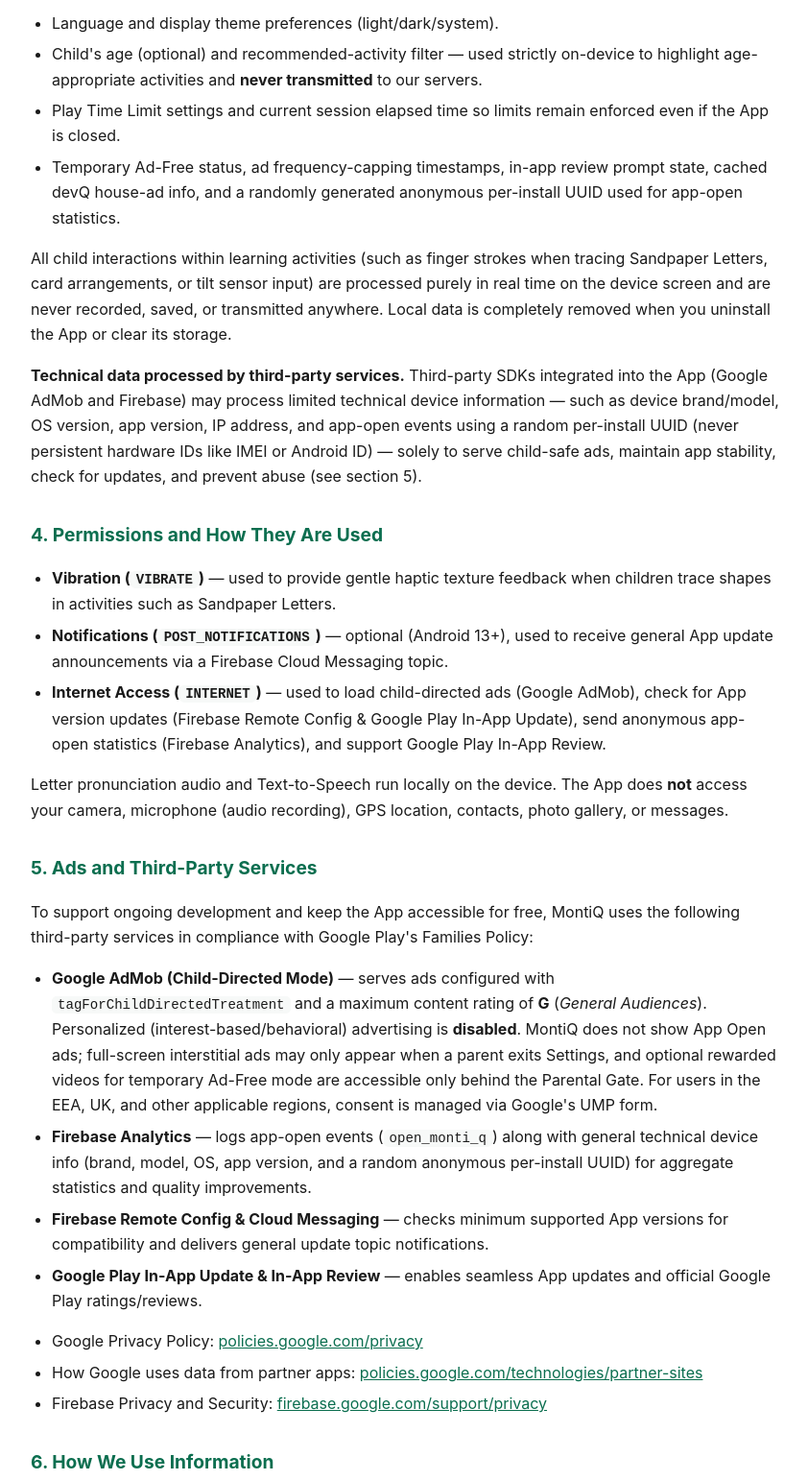
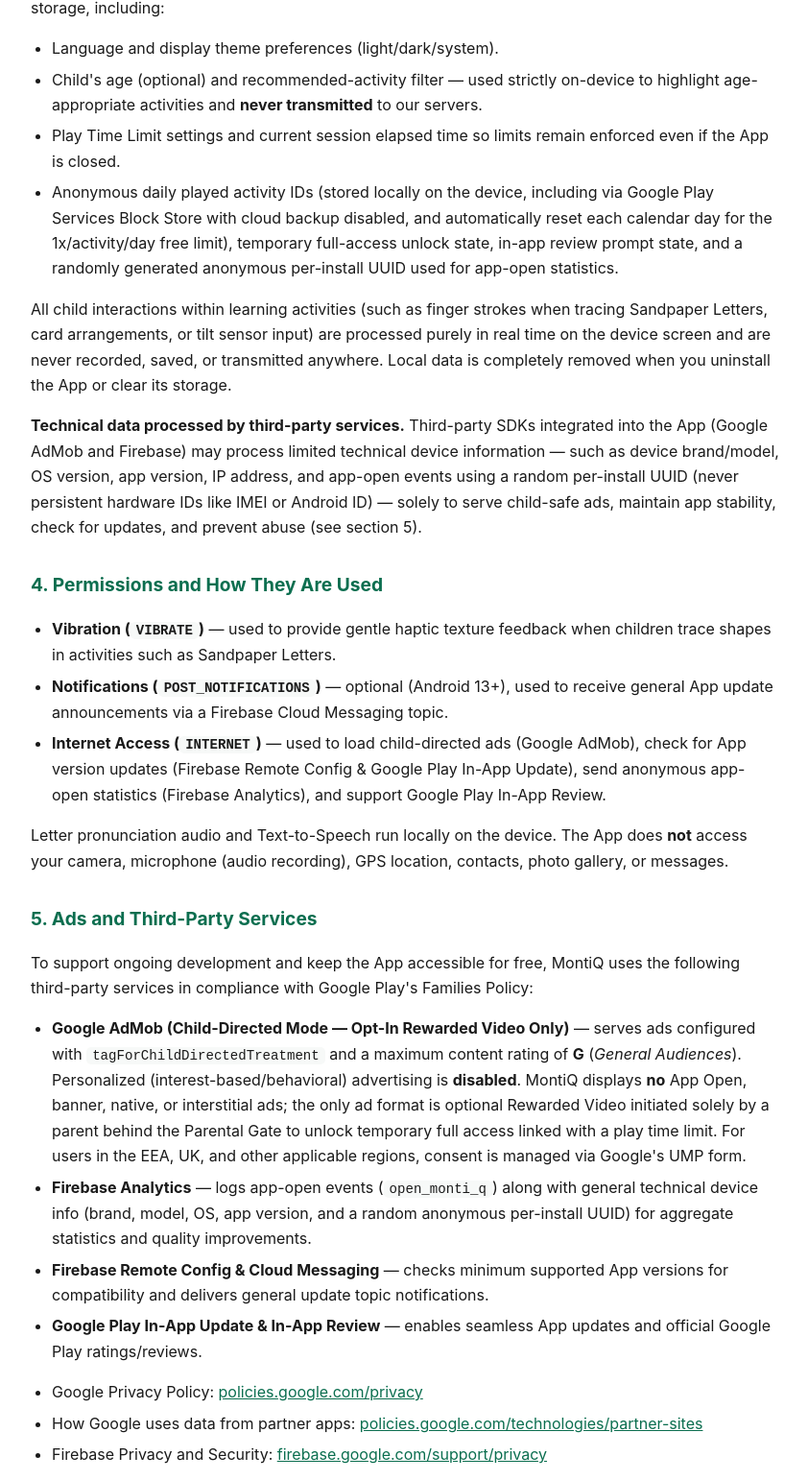
Before and after one commit to rizkijuliansyaham/montiq-privacy-policy, a plain HTML site: page index.html in a window 1280 px wide. Shown: the part 1026-2568 px from the top of the page at 96% size, without its empty margins (218-1060 px from the left). Drawn offline with Linux system fonts and the light colour scheme.

Commit message:
Update index.html

```diff
--- a/index.html
+++ b/index.html
@@ -91,7 +91,7 @@
         <li>Aplikasi tidak memerlukan akun atau login.</li>
         <li>Kami tidak meminta nama, email, nomor telepon, alamat, foto, maupun identitas pribadi lainnya.</li>
         <li>Iklan dari pihak ketiga (<strong>Google AdMob</strong>) dikonfigurasi dalam <strong>mode ramah anak (<em>child-directed</em>)</strong> dengan rating konten <strong>G</strong> tanpa personalisasi iklan berbasis minat (lihat bagian 5 &amp; 9).</li>
-        <li>Area Pengaturan, batas waktu bermain, tautan eksternal, dan opsi Bebas Iklan dilindungi oleh <strong>Gerbang Orang Tua (<em>Parental Gate</em>)</strong>.</li>
+        <li>Area Pengaturan, batas waktu bermain, tautan eksternal, dan buka kunci akses permainan dilindungi oleh <strong>Gerbang Orang Tua (<em>Parental Gate</em>)</strong>.</li>
         <li>Kami tidak menjual data pengguna dalam bentuk apa pun.</li>
       </ul>
 
@@ -102,7 +102,7 @@
         <li>Pilihan bahasa dan tema tampilan (terang/gelap/sistem).</li>
         <li>Usia anak (opsional) dan filter rekomendasi aktivitas — hanya digunakan secara lokal untuk menampilkan aktivitas yang sesuai usia dan <strong>tidak pernah dikirim</strong> ke server kami.</li>
         <li>Pengaturan batas waktu bermain (<em>Play Time Limit</em>) dan durasi sesi berjalan agar batas waktu tetap terjaga meski Aplikasi ditutup.</li>
-        <li>Status sementara Bebas Iklan, pengatur jeda frekuensi iklan, status permintaan ulasan, cache promo internal aplikasi devQ, serta pengenal acak anonim (UUID) per instalasi untuk statistik pembukaan aplikasi.</li>
+        <li>Daftar aktivitas anonim yang sudah dimainkan hari ini (disimpan secara lokal di perangkat, termasuk melalui Google Play Services Block Store tanpa backup cloud, dan direset otomatis setiap hari untuk kuota 1x/permainan/hari), status buka kunci akses sementara, status permintaan ulasan, serta pengenal acak anonim (UUID) per instalasi untuk statistik pembukaan aplikasi.</li>
       </ul>
       <p>Seluruh interaksi anak di dalam aktivitas belajar (seperti goresan jari saat menelusuri huruf di Huruf Amplas, susunan kartu, atau respons sensor kemiringan) hanya diproses secara <em>real-time</em> di layar perangkat dan tidak pernah direkam, disimpan, maupun dikirim ke mana pun. Data lokal akan terhapus seluruhnya saat Aplikasi di-uninstall atau datanya dibersihkan.</p>
       <p><strong>Data teknis yang diproses oleh layanan pihak ketiga.</strong> Layanan pihak ketiga yang digunakan Aplikasi (Google AdMob dan Firebase) dapat memproses informasi teknis perangkat secara terbatas — seperti merek/model perangkat, versi sistem operasi, versi aplikasi, alamat IP, dan event pembukaan aplikasi dengan UUID acak anonim (bukan IMEI atau Android ID persisten) — semata-mata untuk menayangkan iklan ramah anak, menjaga stabilitas, memeriksa pembaruan, dan mencegah penyalahgunaan (lihat bagian 5).</p>
@@ -118,7 +118,7 @@
       <h2>5. Iklan dan Layanan Pihak Ketiga</h2>
       <p>Untuk mendukung pengembangan dan pemeliharaan Aplikasi agar tetap dapat diakses secara gratis, MontiQ menggunakan layanan pihak ketiga yang mematuhi kebijakan keluarga Google Play:</p>
       <ul>
-        <li><strong>Google AdMob (Mode Ramah Anak)</strong> — menayangkan iklan dengan konfigurasi <code>tagForChildDirectedTreatment</code> dan rating konten maksimal <strong>G</strong> (<em>General Audiences</em>). Iklan yang dipersonalisasi (berbasis minat/perilaku) <strong>dinonaktifkan</strong>. MontiQ tidak menampilkan iklan pembuka aplikasi (<em>App Open</em>); iklan layar penuh (<em>interstitial</em>) hanya dapat muncul setelah orang tua keluar dari area Pengaturan, dan opsi tonton video untuk Bebas Iklan sementara hanya tersedia di balik Gerbang Orang Tua. Untuk pengguna di Wilayah Ekonomi Eropa (EEA), Inggris, dan wilayah lain yang mewajibkannya, persetujuan dikelola melalui formulir UMP Google.</li>
+        <li><strong>Google AdMob (Mode Ramah Anak — Hanya Rewarded Video Opsional)</strong> — menayangkan iklan dengan konfigurasi <code>tagForChildDirectedTreatment</code> dan rating konten maksimal <strong>G</strong> (<em>General Audiences</em>). Iklan yang dipersonalisasi (berbasis minat/perilaku) <strong>dinonaktifkan</strong>. MontiQ <strong>tidak</strong> menampilkan iklan pembuka aplikasi (<em>App Open</em>), <em>banner</em>, <em>native</em>, maupun <em>interstitial</em>; satu-satunya iklan adalah video berbonus (<em>Rewarded Video</em>) opsional yang hanya dapat dipicu oleh orang tua di balik Gerbang Orang Tua untuk membuka akses penuh semua permainan sesuai batas waktu bermain. Untuk pengguna di Wilayah Ekonomi Eropa (EEA), Inggris, dan wilayah lain yang mewajibkannya, persetujuan dikelola melalui formulir UMP Google.</li>
         <li><strong>Firebase Analytics</strong> — mencatat event pembukaan aplikasi (<code>open_monti_q</code>) beserta informasi teknis umum perangkat (merek, model, OS, versi aplikasi, dan UUID acak anonim per instalasi) untuk statistik anonim dan peningkatan kualitas Aplikasi.</li>
         <li><strong>Firebase Remote Config &amp; Cloud Messaging</strong> — memeriksa versi minimum aplikasi guna menjaga kompatibilitas serta mengirimkan notifikasi topik umum terkait pembaruan.</li>
         <li><strong>Google Play In-App Update &amp; In-App Review</strong> — memfasilitasi pembaruan aplikasi serta pemberian rating/ulasan langsung melalui layanan resmi Google Play.</li>
@@ -149,7 +149,7 @@
         <li>Kami tidak dengan sengaja mengumpulkan informasi pribadi yang dapat mengidentifikasi anak (seperti nama, email, foto, rekaman suara, lokasi akurat, atau nomor telepon).</li>
         <li>Pengaturan usia anak bersifat opsional, hanya disimpan secara lokal di perangkat untuk menyaring rekomendasi aktivitas, dan tidak pernah dikirim ke server mana pun.</li>
         <li>Semua permintaan iklan ke Google AdMob ditandai sebagai konten yang ditujukan untuk anak (<em>child-directed</em>) dengan rating konten <strong>G</strong> dan tanpa penargetan iklan berbasis perilaku.</li>
-        <li>Tautan eksternal, halaman Kebijakan Privasi, menu Pengaturan, dan opsi Bebas Iklan dipisahkan dari area bermain anak menggunakan <strong>Gerbang Orang Tua (<em>Parental Gate</em>)</strong>.</li>
+        <li>Tautan eksternal, halaman Kebijakan Privasi, menu Pengaturan, dan opsi buka kunci akses permainan (iklan reward) dipisahkan dari area bermain anak menggunakan <strong>Gerbang Orang Tua (<em>Parental Gate</em>)</strong>.</li>
       </ul>
       <p>Jika kamu adalah orang tua atau wali dan meyakini anakmu telah mengirimkan informasi pribadi kepada kami tanpa persetujuanmu, segera hubungi kami melalui email di bawah ini agar kami dapat menindaklanjutinya dengan cepat.</p>
 
@@ -174,7 +174,7 @@
         <li>The App does not require an account or login.</li>
         <li>We do not ask for your name, email, phone number, address, photos, or other personal identifiers.</li>
         <li>Third-party ads (<strong>Google AdMob</strong>) are configured in <strong>child-directed mode</strong> with a <strong>G</strong> content rating and no personalized/interest-based advertising (see sections 5 &amp; 9).</li>
-        <li>Settings, play time limits, external links, and Ad-Free options are protected behind a <strong>Parental Gate</strong>.</li>
+        <li>Settings, play time limits, external links, and full-access unlock options are protected behind a <strong>Parental Gate</strong>.</li>
         <li>We do not sell user data of any kind.</li>
       </ul>
 
@@ -185,7 +185,7 @@
         <li>Language and display theme preferences (light/dark/system).</li>
         <li>Child's age (optional) and recommended-activity filter — used strictly on-device to highlight age-appropriate activities and <strong>never transmitted</strong> to our servers.</li>
         <li>Play Time Limit settings and current session elapsed time so limits remain enforced even if the App is closed.</li>
-        <li>Temporary Ad-Free status, ad frequency-capping timestamps, in-app review prompt state, cached devQ house-ad info, and a randomly generated anonymous per-install UUID used for app-open statistics.</li>
+        <li>Anonymous daily played activity IDs (stored locally on the device, including via Google Play Services Block Store with cloud backup disabled, and automatically reset each calendar day for the 1x/activity/day free limit), temporary full-access unlock state, in-app review prompt state, and a randomly generated anonymous per-install UUID used for app-open statistics.</li>
       </ul>
       <p>All child interactions within learning activities (such as finger strokes when tracing Sandpaper Letters, card arrangements, or tilt sensor input) are processed purely in real time on the device screen and are never recorded, saved, or transmitted anywhere. Local data is completely removed when you uninstall the App or clear its storage.</p>
       <p><strong>Technical data processed by third-party services.</strong> Third-party SDKs integrated into the App (Google AdMob and Firebase) may process limited technical device information — such as device brand/model, OS version, app version, IP address, and app-open events using a random per-install UUID (never persistent hardware IDs like IMEI or Android ID) — solely to serve child-safe ads, maintain app stability, check for updates, and prevent abuse (see section 5).</p>
@@ -201,7 +201,7 @@
       <h2>5. Ads and Third-Party Services</h2>
       <p>To support ongoing development and keep the App accessible for free, MontiQ uses the following third-party services in compliance with Google Play's Families Policy:</p>
       <ul>
-        <li><strong>Google AdMob (Child-Directed Mode)</strong> — serves ads configured with <code>tagForChildDirectedTreatment</code> and a maximum content rating of <strong>G</strong> (<em>General Audiences</em>). Personalized (interest-based/behavioral) advertising is <strong>disabled</strong>. MontiQ does not show App Open ads; full-screen interstitial ads may only appear when a parent exits Settings, and optional rewarded videos for temporary Ad-Free mode are accessible only behind the Parental Gate. For users in the EEA, UK, and other applicable regions, consent is managed via Google's UMP form.</li>
+        <li><strong>Google AdMob (Child-Directed Mode — Opt-In Rewarded Video Only)</strong> — serves ads configured with <code>tagForChildDirectedTreatment</code> and a maximum content rating of <strong>G</strong> (<em>General Audiences</em>). Personalized (interest-based/behavioral) advertising is <strong>disabled</strong>. MontiQ displays <strong>no</strong> App Open, banner, native, or interstitial ads; the only ad format is optional Rewarded Video initiated solely by a parent behind the Parental Gate to unlock temporary full access linked with a play time limit. For users in the EEA, UK, and other applicable regions, consent is managed via Google's UMP form.</li>
         <li><strong>Firebase Analytics</strong> — logs app-open events (<code>open_monti_q</code>) along with general technical device info (brand, model, OS, app version, and a random anonymous per-install UUID) for aggregate statistics and quality improvements.</li>
         <li><strong>Firebase Remote Config &amp; Cloud Messaging</strong> — checks minimum supported App versions for compatibility and delivers general update topic notifications.</li>
         <li><strong>Google Play In-App Update &amp; In-App Review</strong> — enables seamless App updates and official Google Play ratings/reviews.</li>
@@ -232,7 +232,7 @@
         <li>We do not knowingly collect personally identifiable information from children (such as names, email addresses, photos, voice recordings, precise location, or phone numbers).</li>
         <li>The child's age setting is optional, stored strictly on-device to filter recommended activities, and never sent to any server.</li>
         <li>All Google AdMob ad requests are tagged as child-directed with a <strong>G</strong> content rating and no behavioral ad targeting.</li>
-        <li>External links, the Privacy Policy page, Settings, and Ad-Free options are separated from the child's play area behind a <strong>Parental Gate</strong>.</li>
+        <li>External links, the Privacy Policy page, Settings, and full-access unlock options (rewarded ads) are separated from the child's play area behind a <strong>Parental Gate</strong>.</li>
       </ul>
       <p>If you are a parent or guardian and believe your child has provided personal information to us without your consent, please contact us using the email address below so we can address it promptly.</p>
 
```
